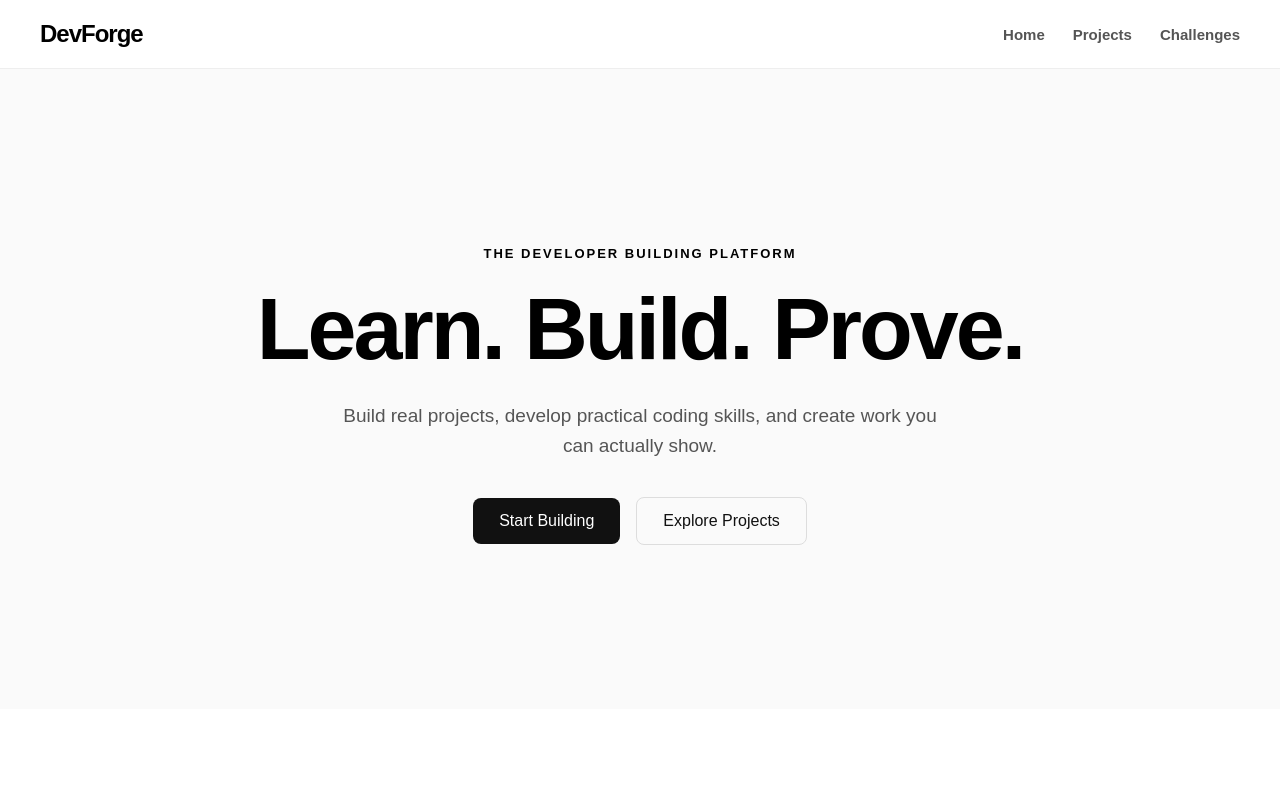
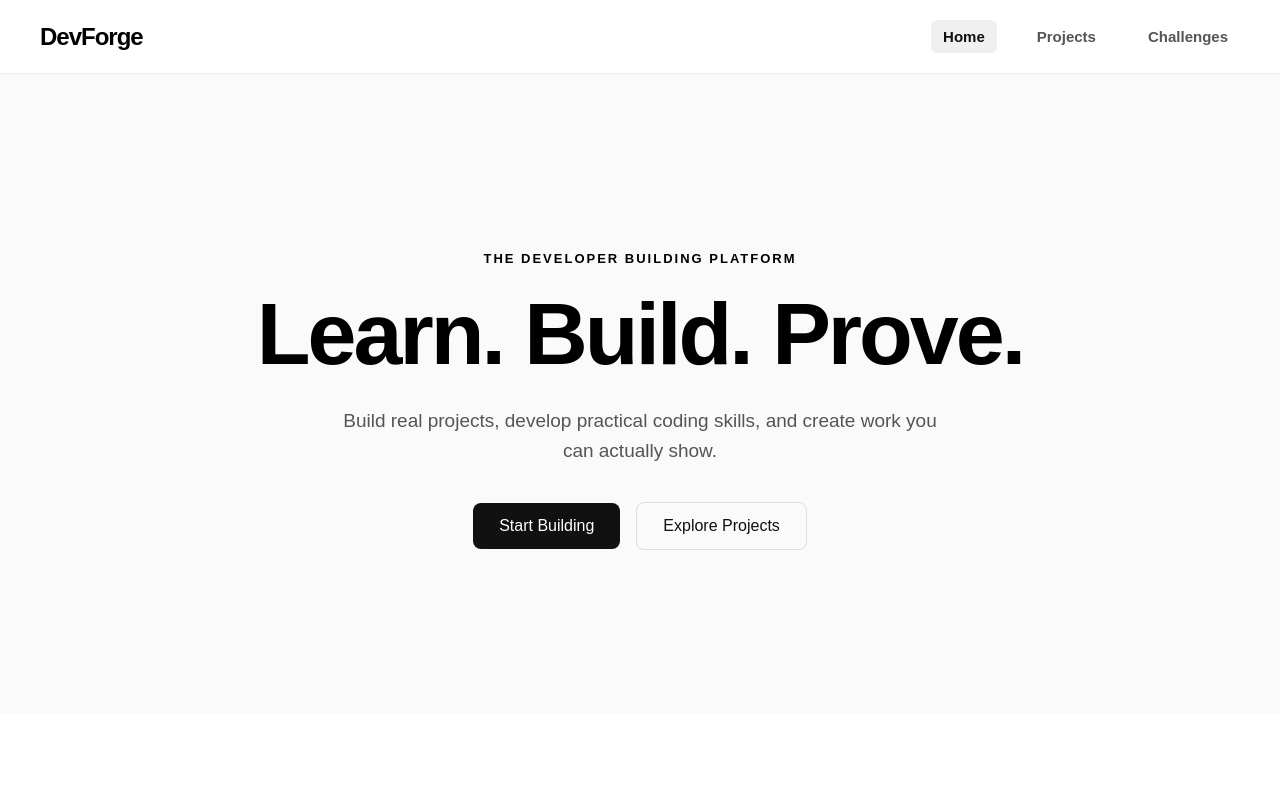
Before and after one commit to tadiwach3-beep/DevForge, a plain HTML site: page index.html in a window 1280 px wide. Shown: the top 800 px of the page. Drawn offline with Linux system fonts and the light colour scheme.

Commit message:
Improve navbar styling

```diff
--- a/css/style.css
+++ b/css/style.css
@@ -32,11 +32,19 @@ nav a {
     text-decoration: none;
     font-size: 15px;
     font-weight: 600;
-    transition: color 0.2s ease;
+    padding: 8px 12px;
+    border-radius: 6px;
+    transition: 0.2s ease;
 }
 
 nav a:hover {
     color: #111;
+    background: #f5f5f5;
+}
+
+nav a.active {
+    color: #111;
+    background: #f0f0f0;
 }
 
 .hero {
```
